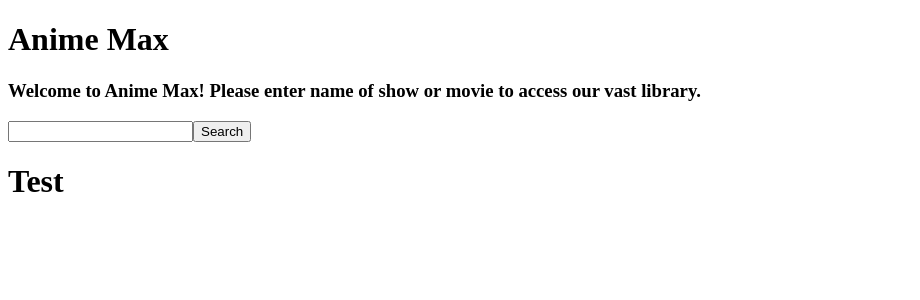
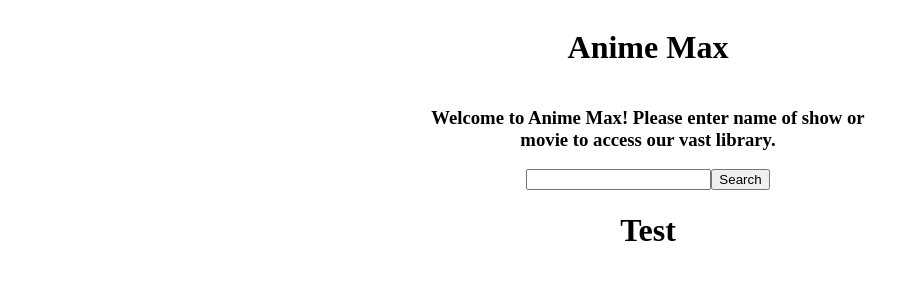
Before and after one commit to JayX97/netflix-clone, a React (Vite) app: page / in a window 1280 px wide. Shown: the top 300 px of the page, without its empty margins (0-920 px from the left). Built offline with nearby package versions, Linux system fonts and the light colour scheme; no server answers.

Commit message:
Fetching data using useEffect and Fetch API to Jikan API

```diff
--- a/src/App.css
+++ b/src/App.css
@@ -0,0 +1,30 @@
+body {
+  width: 100%;
+  height: 100%;
+  display: flex;
+  align-items: center;
+  justify-content: center;
+}
+
+#root {
+  display: flex;
+  justify-content: center;
+}
+
+#app {
+  width: 70%;
+  height: 70%;
+  display: flex;
+  flex-direction: column;
+  align-items: center;
+  justify-content: center;
+}
+
+#welcome-section {
+  display: flex;
+  flex-direction: column;
+  align-items: center;
+}
+#welcome-section h3 {
+  text-align: center;
+}
--- a/src/App.jsx
+++ b/src/App.jsx
@@ -1,11 +1,24 @@
+import { useState, useEffect } from 'react';
 import Home from "./Home";
 import Details from "./Details";
 import './App.css';
 
 function App() {
+  const [animeList, setAnimeList] = useState([]);
+
+  // fetch list
+  useEffect(() => {
+    const fetchAnime = async () => {
+      const response = await fetch('https://api.jikan.moe/v4/anime');
+      const data = await response.json();
+      setAnimeList(data);
+    }
+    fetchAnime();
+  }, []);
+
   return (
     <div id='app'>
-      <Home />
+      <Home list={animeList} />
       <Details />
     </div>
   )
--- a/src/Details.jsx
+++ b/src/Details.jsx
@@ -1,4 +1,4 @@
-const Details = () => {
+const Details = () => {// page displaying selected anime details
   return <h1>Test</h1>
 }
 
--- a/src/Home.jsx
+++ b/src/Home.jsx
@@ -1,10 +1,16 @@
-const Home = () => {
+const Home = ({ list }) => {// main page on Router containing title, search bar and anime selection before query
+  // list.data
+  const listArray = list.data;
+  console.log(listArray);
+
   return (
     <div id='welcome-section'>
       <h1>Anime Max</h1>
       <h3>Welcome to Anime Max! Please enter name of show or movie to access our vast library.</h3>
-      <input type="'text"></input>
-      <button>Search</button>
+      <div id='search'>
+        <input type="'text"></input>
+        <button>Search</button>
+      </div>
     </div>
   )
 }
```
Also changed, not shown: 1 other file (tests, documents, lock files or other folders).
